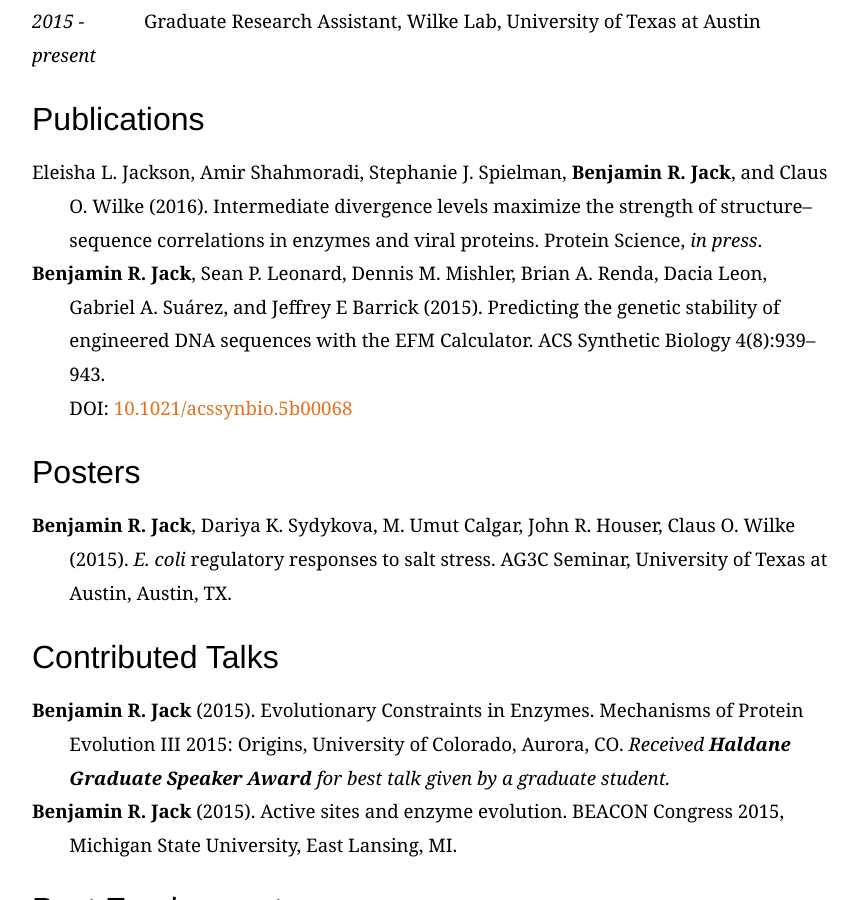
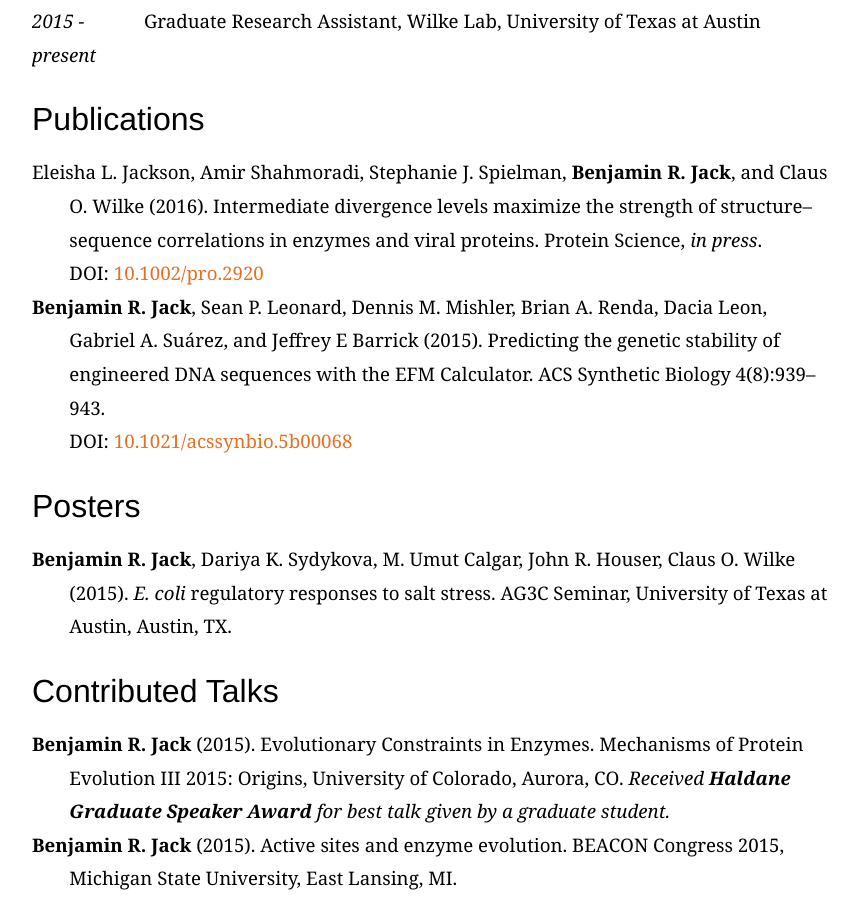
Before and after one commit to benjaminjack/benjaminjack.github.io, a Jekyll site: the page built from cv.html, in a window 1280 px wide and 900 px high, scrolled down 685 px. Shown: the whole window, without its empty margins (208-1066 px from the left). Built offline with Jekyll 4.4.1, drawn with Linux system fonts in a browser that asks for light colours; some web fonts are replaced.

Commit message:
Update cv.html

```diff
--- a/cv.html
+++ b/cv.html
@@ -23,7 +23,8 @@
 
 <h3>Publications</h3>
 <ul class="cv">
-<li>Eleisha L. Jackson, Amir Shahmoradi, Stephanie J. Spielman, <strong>Benjamin R. Jack</strong>, and Claus O. Wilke (2016). Intermediate divergence levels maximize the strength of structure–sequence correlations in enzymes and viral proteins. Protein Science, <i>in press</i>.</li>
+<li>Eleisha L. Jackson, Amir Shahmoradi, Stephanie J. Spielman, <strong>Benjamin R. Jack</strong>, and Claus O. Wilke (2016). Intermediate divergence levels maximize the strength of structure–sequence correlations in enzymes and viral proteins. Protein Science, <i>in press</i>.<br/>
+DOI: <a href="http://dx.doi.org/10.1002/pro.2920">10.1002/pro.2920</a></li>
 <li><strong>Benjamin R. Jack</strong>, Sean P. Leonard, Dennis M. Mishler, Brian A. Renda, Dacia Leon, Gabriel A. Suárez, and Jeffrey E Barrick (2015). Predicting the genetic stability of engineered DNA sequences with the EFM Calculator. ACS Synthetic Biology 4(8):939–943.<br/>
 DOI: <a href="https://dx.doi.org/10.1021/acssynbio.5b00068">10.1021/acssynbio.5b00068</a></li>
 </ul>
```
